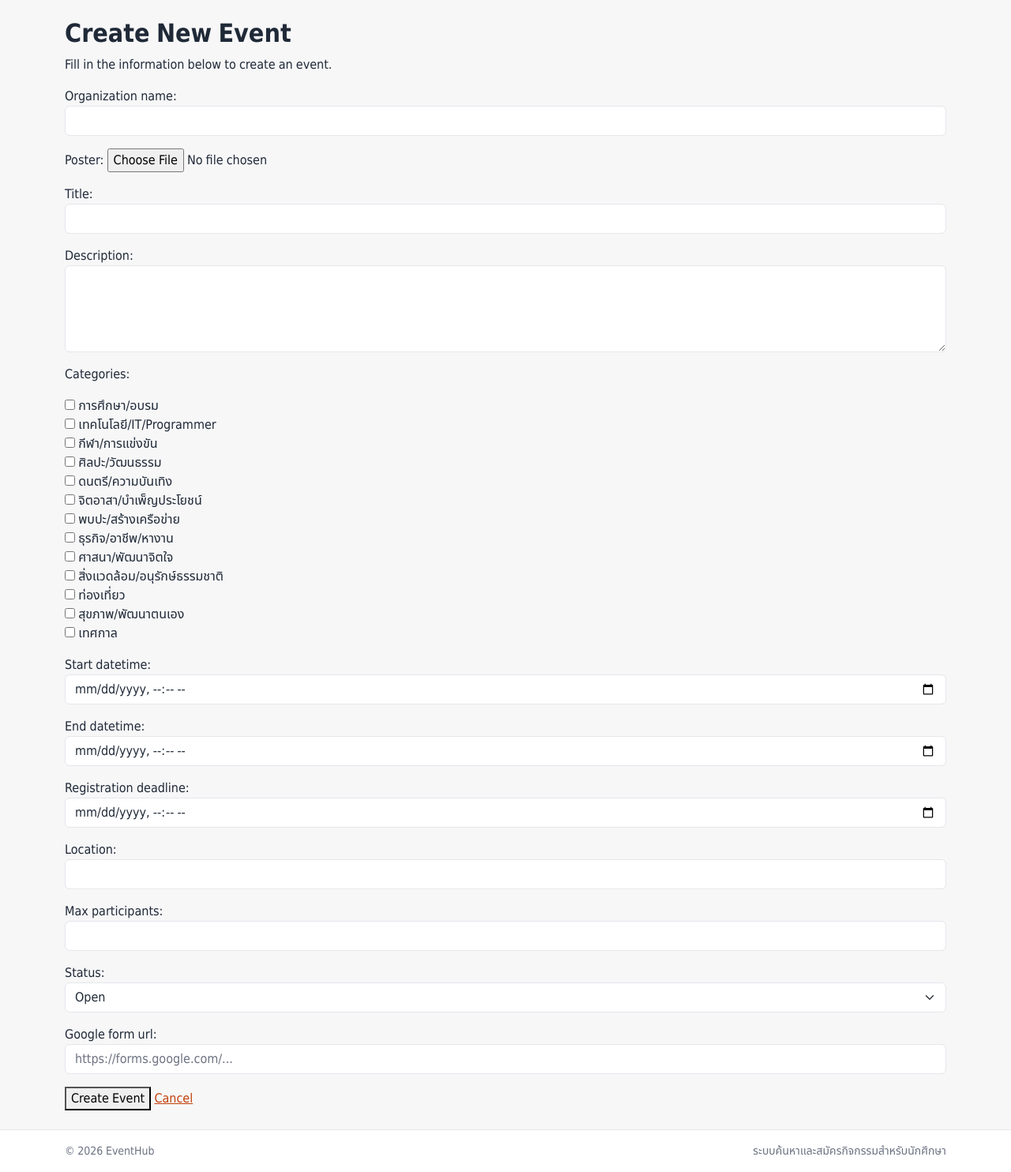
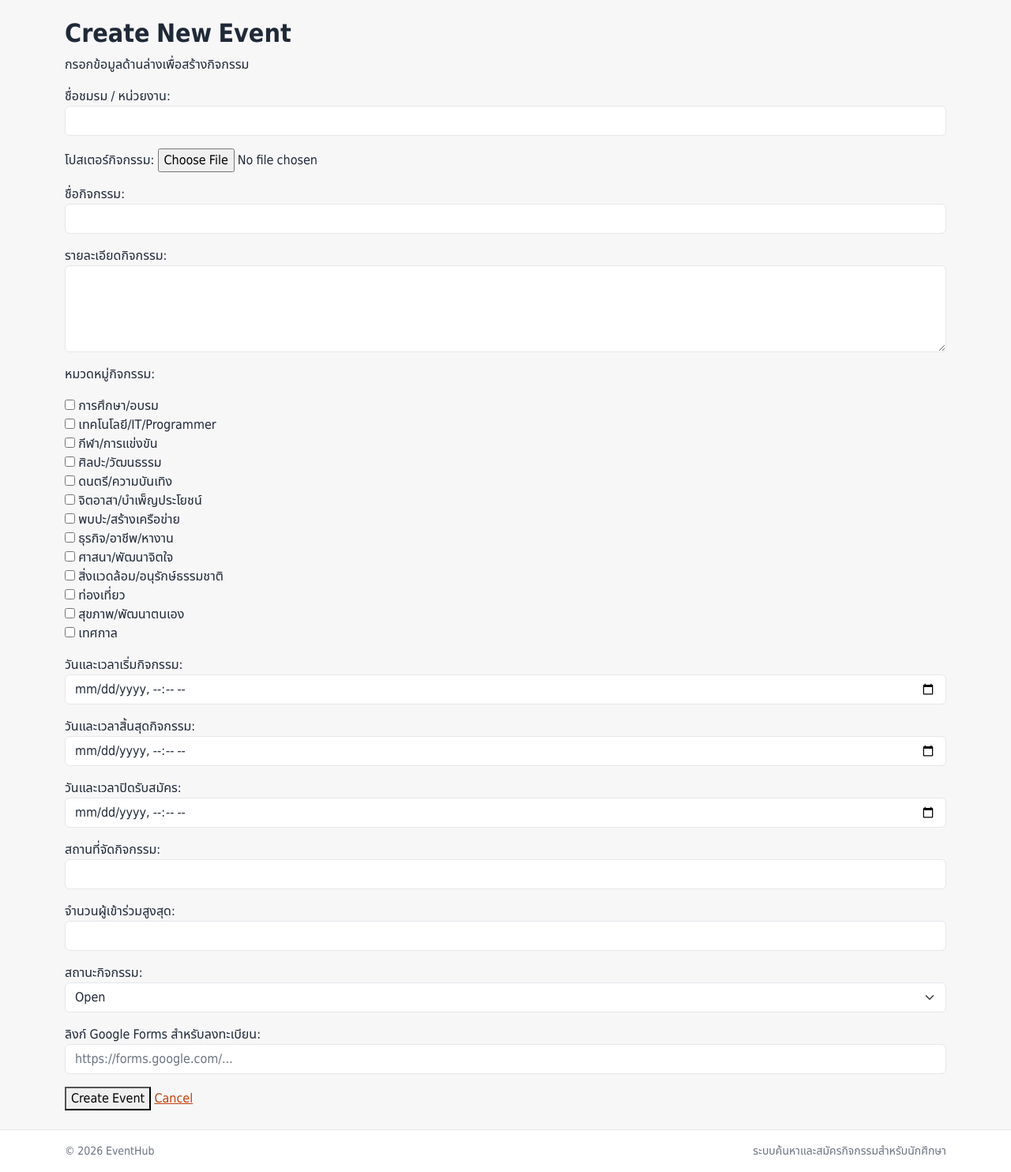
Before and after one commit to 6710515013/Event_HUB, a Django app: template events/templates/events/event_form.html in a window 1280 px wide. Shown: the part 62-1546 px from the top of the page at 79% size. Run offline with Django 5.2, Linux system fonts and the light colour scheme; the template is opened without the code that fills it: values that come from a table or form of the project are taken from there, others are empty; data comes from the database, SQL or seed files in the repository; some web fonts are replaced.

Commit message:
Translate event form labels into Thai

```diff
--- a/events/forms.py
+++ b/events/forms.py
@@ -22,6 +22,21 @@ class EventForm(forms.ModelForm):
             "status",
             "google_form_url",
         ]
+
+        labels = {
+            "organization_name": "ชื่อชมรม / หน่วยงาน",
+            "poster": "โปสเตอร์กิจกรรม",
+            "title": "ชื่อกิจกรรม",
+            "description": "รายละเอียดกิจกรรม",
+            "categories": "หมวดหมู่กิจกรรม",
+            "start_datetime": "วันและเวลาเริ่มกิจกรรม",
+            "end_datetime": "วันและเวลาสิ้นสุดกิจกรรม",
+            "registration_deadline": "วันและเวลาปิดรับสมัคร",
+            "location": "สถานที่จัดกิจกรรม",
+            "max_participants": "จำนวนผู้เข้าร่วมสูงสุด",
+            "status": "สถานะกิจกรรม",
+            "google_form_url": "ลิงก์ Google Forms สำหรับลงทะเบียน",
+        }
 
         widgets = {
             "organization_name": forms.TextInput(
--- a/events/templates/events/event_form.html
+++ b/events/templates/events/event_form.html
@@ -23,7 +23,7 @@
 
 {% else %}
     <h2>Create New Event</h2>
-    <p>Fill in the information below to create an event.</p>
+    <p>กรอกข้อมูลด้านล่างเพื่อสร้างกิจกรรม</p>
 {% endif %}
 
 <form method="POST" enctype="multipart/form-data">
```
